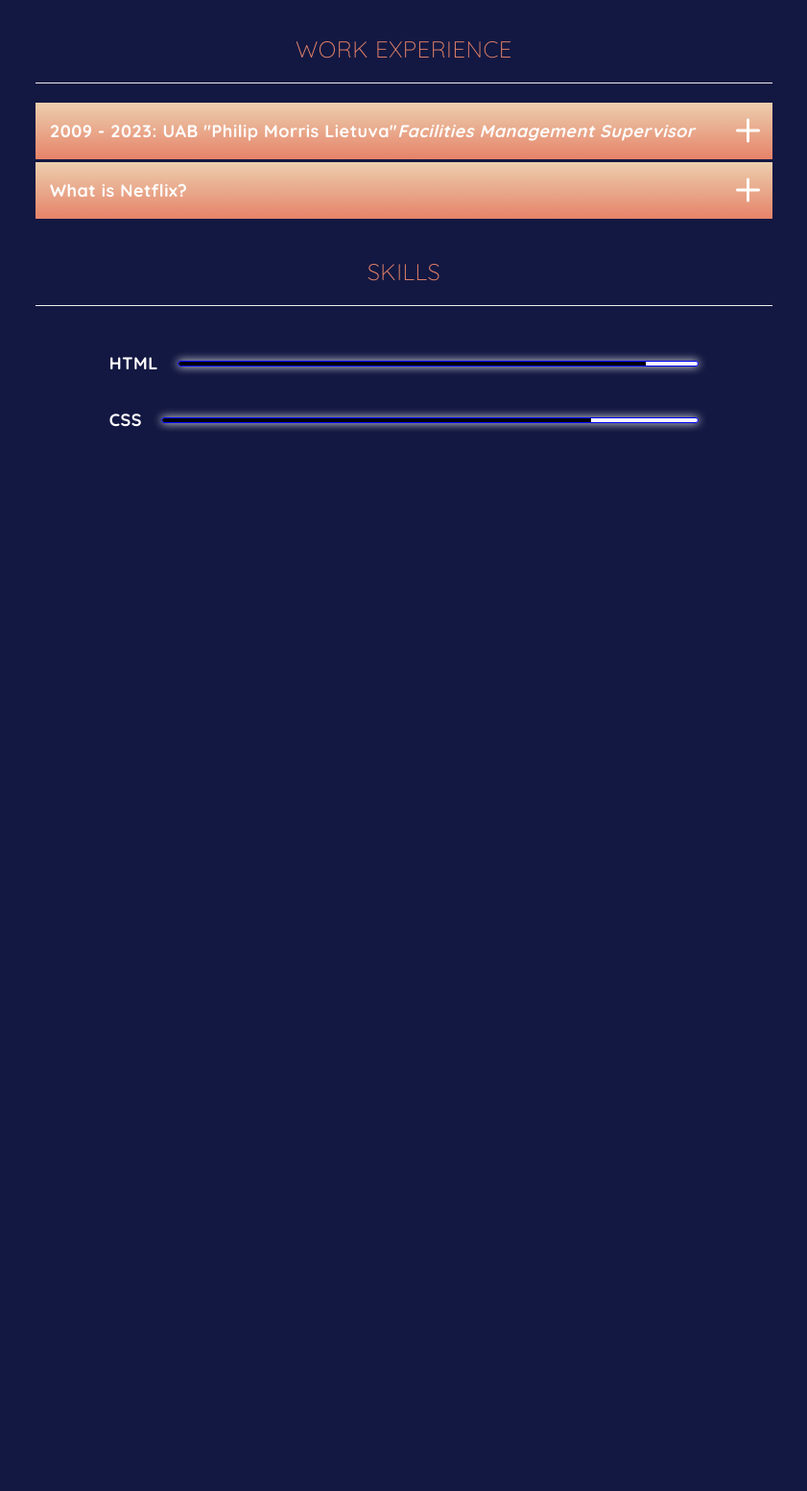
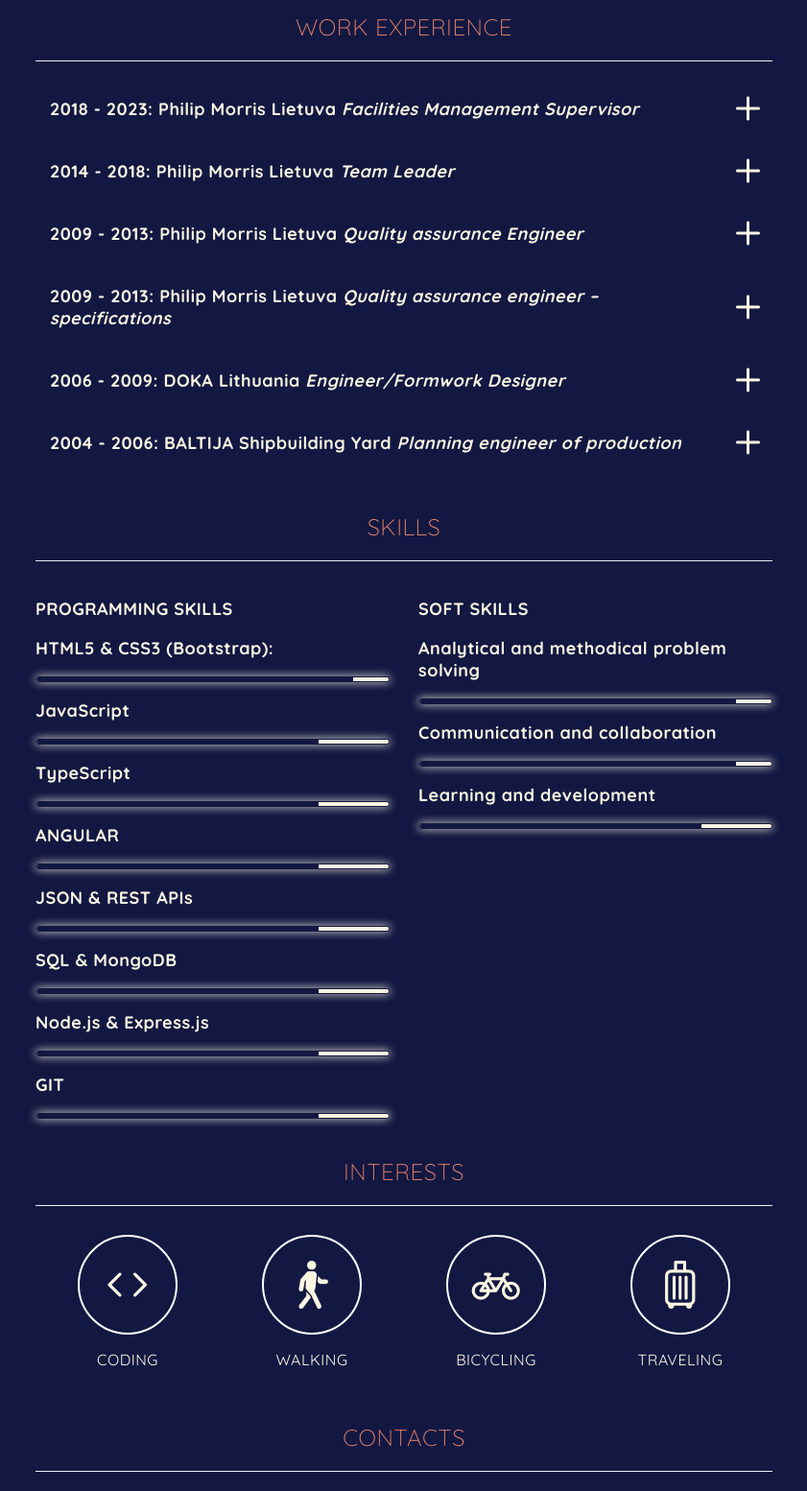
Before and after one commit to Jongita/CV, a website: page index.html in a window 1280 px wide. Shown: the part 1031-2585 px from the top of the page at 96% size, without its empty margins (219-1060 px from the left). Before the commit the page ends 1528 px from the top, so only its background shows below. Drawn offline with nearby package versions, Linux system fonts and the light colour scheme.

Commit message:
skills interests

```diff
--- a/css/style.css
+++ b/css/style.css
@@ -65,7 +65,7 @@ h2 {
 }
 
 #aboutMe {
-    width: 60%;
+    width: 90%;
     font-size: 18px;
 }
 
@@ -117,13 +117,13 @@ h2 {
     gap: 3px;
     margin-top: 20px;
 }
-/*
-.restartContainer {
+
+/* .restartContainer {
     margin-top: 30px;
 } */
 
 .acordeon {
-    background-image: linear-gradient(to bottom, var(--accent-color) 0%, var(--secondary-color)100%);
+    /* background-image: linear-gradient(to bottom, var(--text-color) 0%, var(--primary-color)10%); */
 
     /* padding: 1rem; */
     width: 100%;
@@ -134,7 +134,7 @@ h2 {
     display: flex;
     /* padding: 5px; */
     font-size: 26px;
-    color: white;
+    color: var(--text-color);
 
 }
 
@@ -145,7 +145,7 @@ h2 {
 }
 
 .acordeon:hover {
-    background-color: #4d4b4b;
+    background-image: linear-gradient(to bottom, var(--accent-color) 0%, var(--secondary-color)100%);
 }
 
 .acordeon::after {
@@ -183,28 +183,34 @@ h2 {
 }
 
 
+.skillsAll {
+    display: flex;
+    flex-direction: row;
+    gap: 30px;
+}
+
 .skills {
     width: 80%;
-    margin: 30px auto;
-    color: #fff;
+    /* margin: 30px auto; */
+    color:var(--text-color);
     list-style: none;
 }
 
-.skills li {
+/* .skills li {
     display: flex;
     align-items: center;
-    /* margin-bottom: 20px; */
-}
+    margin-bottom: 20px;
+} */
 
 .box {
-    background: #fff;
+    background: var(--text-color);
     display: block;
     height: 4px;
-    border: 1px solid blue;
+    border: 1px solid var(--primary-color);
     border-radius: 5px;
     overflow: hidden;
     box-shadow: 0 0 10px;
-    flex-grow: 1;
+    /* flex-grow: 1; */
         /* Makes the box span the remaining width of the li */
 }
 
@@ -217,7 +223,7 @@ h2 {
 .box span {
     height: 12px;
     float: left;
-    background: black;
+    background: var(--primary-color);
 }
 
 .html {
@@ -238,3 +244,28 @@ h2 {
         width: 90%;
     }
 }
+
+.interests {
+    display: flex;
+    justify-content: space-around;
+    margin-top: 30px;
+}
+
+.icons i {
+    font-size: 50px;
+    padding: 20px;
+    width: 60px; /* Ensure width and height are equal */
+    height: 60px;
+    display: inline-flex; /* Center the icon vertically and horizontally */
+    justify-content: center;
+    align-items: center;
+    border: 2px solid white;
+    border-radius: 50%; /* This ensures a perfect circle */
+}
+
+.icons p{
+    display: flex;
+    flex-direction: column;
+    justify-content: center;
+    align-items: center;
+}
--- a/index.html
+++ b/index.html
@@ -18,13 +18,14 @@
         <h1>Curriculum Vitae</h1>
         <img src="img/Screenshot Jurgita.jpg" class="mainFoto" width="200" alt="Portret of Jurgita Jonaitytė">
         <h2 id="name">Jurgita Jonaitytė</h2>
-        <p id="aboutMe">Throughout my journey, I've found that embracing continuous learning and tackling new challenges are essential to staying motivated and moving forward. Achieving goals brings me immense satisfaction, driving me to seek out new opportunities. I feel ready and excited to begin the next stage of my professional path.</p>
+        <p id="aboutMe">Throughout my experience, I have found that in order to stay motivated and move forward, it is necessary to constantly learn and take on new challenges. I have always been attracted to what seems impossible and the desire to constantly prove to myself that I can. The process of achieving goals gives me great satisfaction and encourages me to look for new opportunities. I feel ready and excited to begin the next phase of my professional journey.</p>
 
         <nav class="navibar">
             <p class="navi_links">
                 <a href="" class="menuitem" title="Skocit na vzdelani">EDUCATION</a>
                 <a href="" class="menuitem" title="Skocit na zkusenosti">WORK EXPERIENCE</a>
                 <a href="" class="menuitem" title="Skocit na konicky">SKILLS</a>
+                <a href="" class="menuitem" title="Skocit na konicky">INTEREST</a>
                 <a href="" class="menuitem" title="Skocit na kontakt">CONTACTS</a>
             </p>
         </nav>
@@ -35,8 +36,8 @@
         <article>
             <ul>
                 <li>
-                    <h3>2024 - 2024: BALTIC INSTITUTE OF TECHNOLOGY </h3>
-                    <p>Bachelor of Science in Industrial Engineering from the Faculty of Mechanics</p>
+                    <h3>2023 - 2024: BALTIC INSTITUTE OF TECHNOLOGY </h3>
+                    <p>Programming program, 880 hours.</p>
                 </li>
                 <li>
                     <h3>2004 - 2006: KLAIPEDA UNIVERSITY <em>Master of Science </em></h3>
@@ -55,7 +56,7 @@
         <article>
             <div class="expierenceContainer">
                 <div class="acordeon">
-                    <p>2009 - 2023: UAB "Philip Morris Lietuva"<em>Facilities Management Supervisor</em></p>
+                    <p>2018 - 2023: Philip Morris Lietuva <em>Facilities Management Supervisor</em></p>
                 </div>
                 <div class="desc">
                     <ul>
@@ -80,32 +81,78 @@
                         <br> You can watch as much as you want, whenever you want without a single commercial – all for one low monthly price. There's always something new to discover and new TV shows and movies are added every week!
                     </p> -->
                 </div>
-            </div>
+
                 <div class="acordeon">
-                <p>What is Netflix?</p>
+                    <p>2014 - 2018: Philip Morris Lietuva <em>Team Leader</em></p>
                 </div>
                 <div class="desc">
                     <ul>
                         <li>
-                        <p>Lead Facilities Management initiatives, expertly coordinating in-house and outsourced services for optimal operations</p>
+                            <p>Supervise, coordinate and organize all production related activities of business unit's single shift within established procedures and practices in order to ensure that volumes, performance and productivity departmental targets are met while maintaining quality, safety and environmental standards.</p>
+                        </li>
+                    </ul>
+                </div>
+
+                <div class="acordeon">
+                    <p>2009 - 2013: Philip Morris Lietuva <em>Quality assurance Engineer</em></p>
+                </div>
+                <div class="desc">
+                    <ul>
+                        <li>
+                            <p>Organize, coordinate projects and material tests, prepare test reports for all tests initiated locally, or by PMIM</p>
                         </li>
                         <li>
-                        <p>Cultivate strong partnerships with vendors, enhancing service excellence and achieving cost-effective Facilities Management solutions</p>
+                            <p>Organize and perform production of cigarette prototypes requested locally or by PMIM</p>
                         </li>
                         <li>
-                        <p>Drive process enhancement and service delivery excellence through a commitment to continuous improvement</p>
+                            <p>Based on local QA, Operations and PMIM needs develop and optimize QA reporting, ensuring that reports are user friendly and easy to use</p>
+                        </li>
+                    </ul>
+                </div>
+                <div class="acordeon">
+                    <p>2009 - 2013: Philip Morris Lietuva <em>Quality assurance engineer – specifications</em></p>
+                </div>
+                <div class="desc">
+                    <ul>
+                        <li>
+                            <p>Packaging project managing and specification (Cig., Filter, NTM, CF) localization</p>
                         </li>
                         <li>
-                        <p>Administer rigorous budget management within Facilities Management, employing strategies to bolster financial outcomes</p>
+                            <p>Production system (FGT&T, FGHS, AMCS, Codentify) maintenance</p>
                         </li>
                         <li>
-                        <p>Guide team activities with a strategic vision, consistently exceeding Facilities Management KPIs</p>
+                            <p>Consolidate, issue, update, develop and improve product, process specifications and Bill of Materials (BOM) at PML minimizing the costs</p>
                         </li>
-
+                        <li>
+                            <p>New product launches management</p>
+                        </li>
                     </ul>
-                <!-- <p>Netflix is a streaming service that offers a wide variety of award-winning TV shows, movies, anime, documentaries, and more on thousands of internet-connected devices. <br>
-                                    <br> You can watch as much as you want, whenever you want without a single commercial – all for one low monthly price. There's always something new to discover and new TV shows and movies are added every week!
-                                </p> -->
+                </div>
+                <div class="acordeon">
+                    <p>2006 - 2009: DOKA Lithuania <em>Engineer/Formwork Designer</em></p>
+                </div>
+                <div class="desc">
+                    <ul>
+                        <li>
+                            <p>Provide technical assistance to the customers from the proposal stage of a project to its completion</p>
+                        </li>
+                        <li>
+                            <p>Produce drawings for the customers and ensure that the drawings indicate the proper use of Doka concrete forming equipment and the drawings represent safe, economical and efficient designs</p>
+                        </li>
+                    </ul>
+                </div>
+                <div class="acordeon">
+                    <p>2004 - 2006: BALTIJA Shipbuilding Yard <em>Planning engineer of production</em></p>
+                </div>
+                <div class="desc">
+                    <ul>
+                        <li>
+                            <p>Prepare perspective and operating production plans for the outfitting workshops; Plan volumes of outfitting works of the steel blocks, superstructures and vessels</p>
+                        </li>
+                        <li>
+                            <p>Organize an implementation of additional orders</p>
+                        </li>
+                    </ul>
                 </div>
             </div>
         </article>
@@ -113,13 +160,74 @@
 
     <section class="education" id="Collage">
         <h2>SKILLS</h2>
+        <div class="skillsAll">
             <div class="skills">
+                <h3>PROGRAMMING SKILLS</h3>
                 <li>
-                <h3>HTML</h3><span class="box"><span class="html"></span></span>
+                    <h3>HTML5 & CSS3 (Bootstrap):</h3><span class="box"><span class="html"></span></span>
                 </li>
                 <li>
-                <h3>CSS</h3><span class="box"><span class="css"></span></span>
+                    <h3>JavaScript</h3><span class="box"><span class="css"></span></span>
                 </li>
+                <li>
+                    <h3>TypeScript</h3><span class="box"><span class="css"></span></span>
+                </li>
+                <li>
+                    <h3>ANGULAR</h3><span class="box"><span class="css"></span></span>
+                </li>
+                <li>
+                    <h3>JSON & REST APIs</h3><span class="box"><span class="css"></span></span>
+                </li>
+                <li>
+                    <h3>SQL & MongoDB</h3><span class="box"><span class="css"></span></span>
+                </li>
+                <li>
+                    <h3>Node.js & Express.js</h3><span class="box"><span class="css"></span></span>
+                </li>
+                <li>
+                    <h3>GIT</h3><span class="box"><span class="css"></span></span>
+                </li>
+            </div>
+            <div class="skills">
+                <h3>SOFT SKILLS</h3>
+                <li>
+                    <h3>Analytical and methodical problem solving</h3><span class="box"><span class="html"></span></span>
+                </li>
+                <li>
+                    <h3>Communication and collaboration</h3><span class="box"><span class="html"></span></span>
+                </li>
+                <li>
+                    <h3>Learning and development</h3><span class="box"><span class="css"></span></span>
+                </li>
+            </div>
+        </div>
+    </section>
+
+    <section class="education" id="Collage">
+        <h2>INTERESTS</h2>
+        <div class="interests">
+            <div class="icons">
+                <i class="bi bi-code"></i>
+                <p>CODING</p>
+            </div>
+            <div class="icons">
+                <i class="bi bi-person-walking"></i>
+                <p>WALKING</p>
+            </div>
+            <div class="icons">
+                <i class="bi bi-bicycle"></i>
+                <p>BICYCLING</p>
+            </div>
+            <div class="icons">
+                <i class="bi bi-suitcase"></i>
+                <p>TRAVELING</p>
+            </div>
+        </div>
+    </section>
+
+    <section class="education" id="Collage">
+        <h2>CONTACTS</h2>
+
         </div>
     </section>
 </body>
```
Lines whose indentation alone changed are shown as unchanged.
